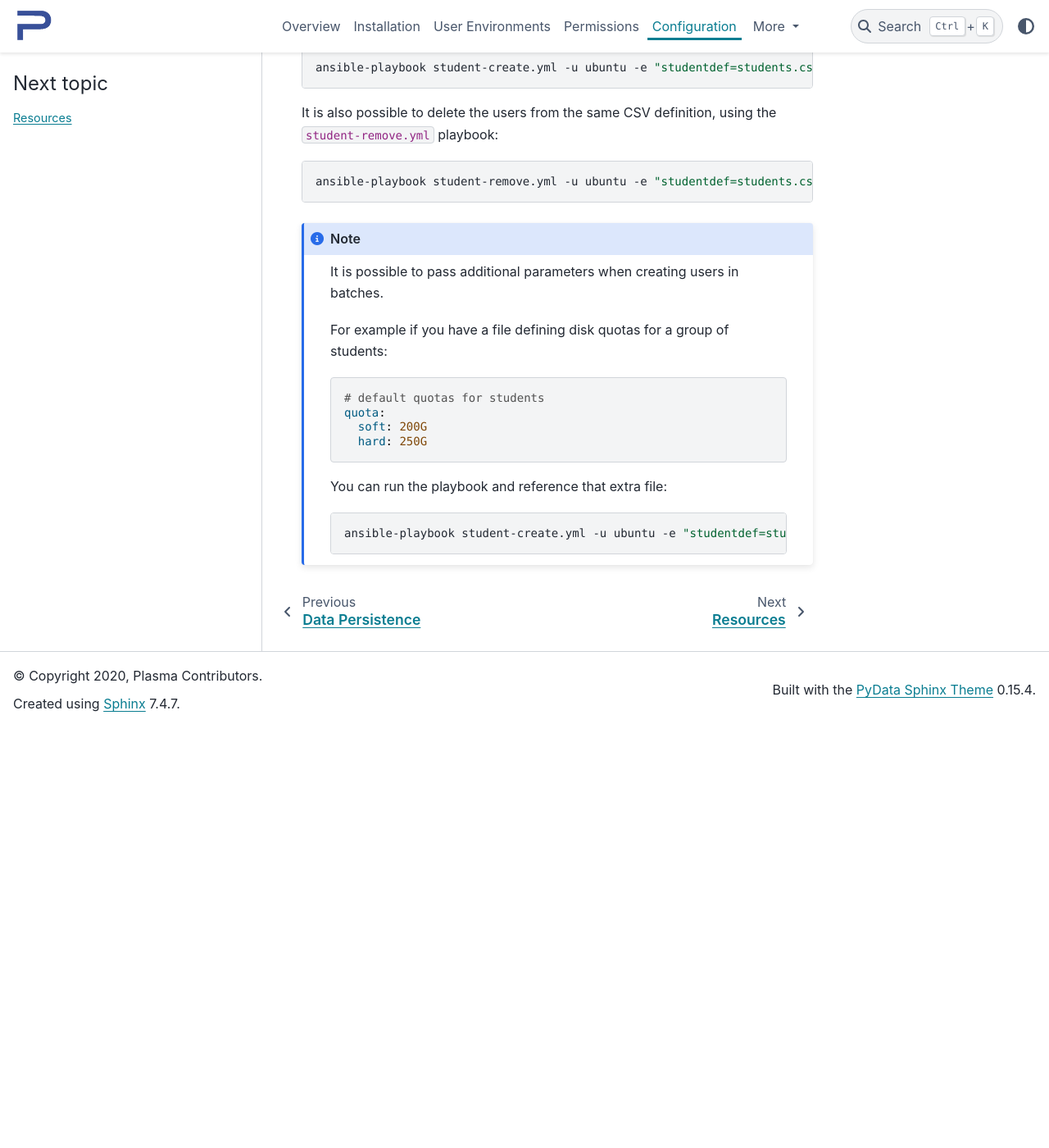
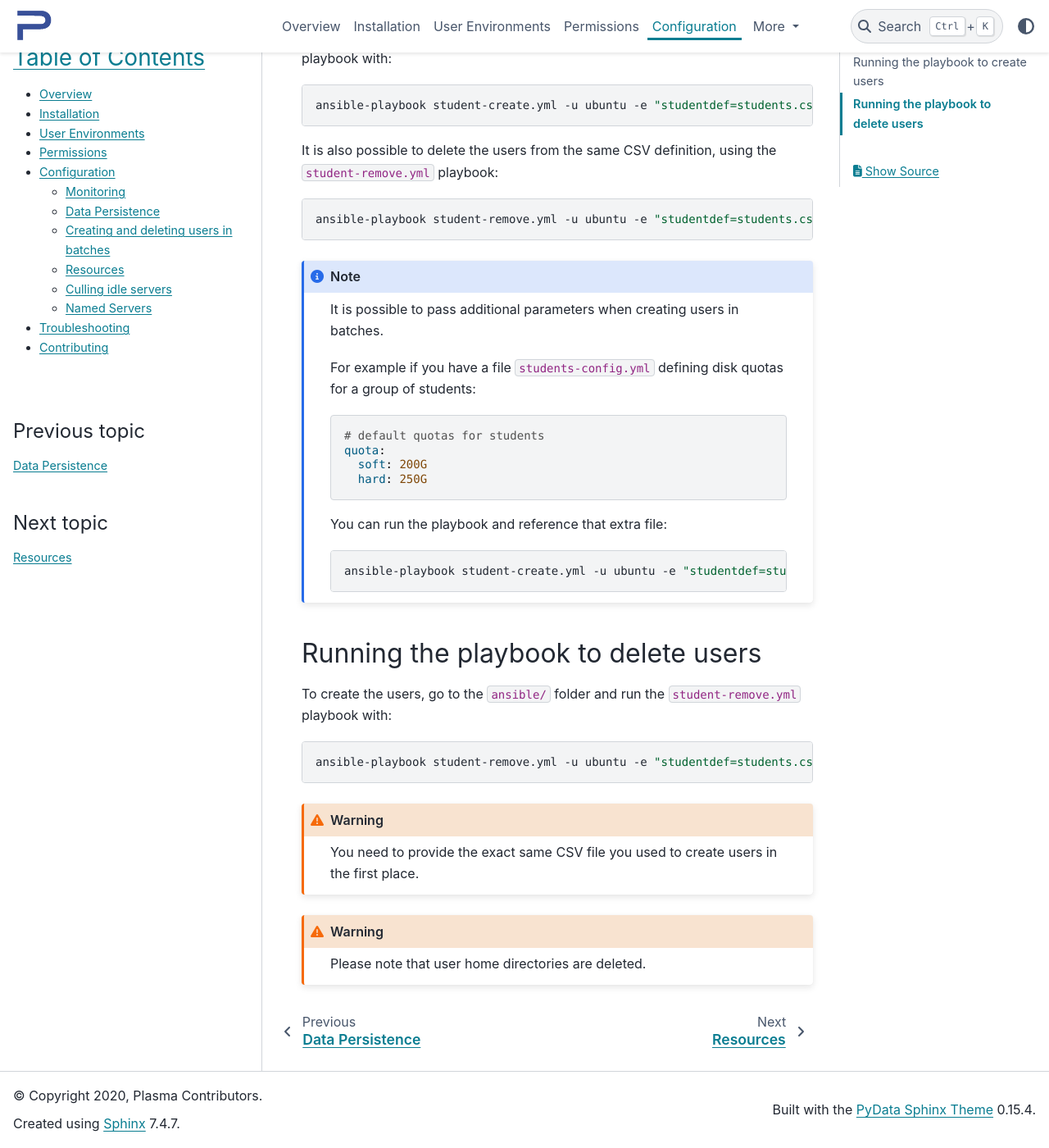
Before and after one commit to plasmabio/plasma, a Sphinx documentation site: the page built from docs/configuration/batch-users.md, in a window 1280 px wide and 1400 px high, scrolled down 1119 px. Shown: the whole window at 82% size. Built offline with Sphinx 7.4.7 and the PyData theme 0.15.4, drawn with Linux system fonts in a browser that asks for light colours; before the commit the page ends 2007 px from its top, so only the background shows below that; some of the changed text lies outside the part shown.

Commit message:
Add explanation to remove users in batch

`````diff
--- a/docs/configuration/batch-users.md
+++ b/docs/configuration/batch-users.md
@@ -1,13 +1,13 @@
 (batch-users)=
 
-# Creating users in batches
+# Creating and deleting users in batches
 
 The {ref}`install-users` section details how to create the initial list of users.
 
 However in some cases it is useful to have a more automated way to create (and delete) users
 in batches. For example when preparing and cleaning up a group of students at the beginning and end of a semester.
 
-This section details how to create users defined in a CSV file using Ansible Playbooks.
+This section details how to create and delete users defined in a CSV file using Ansible Playbooks.
 
 ## Creating the CSV File
 
@@ -33,7 +33,7 @@ stu-megm1-10,QjhalcW9Uq5wxo,megm1
 Since the fields in the CSV file are delimited by commas, passwords should not contain any `,` character.
 ````
 
-## Running the playbooks
+## Running the playbook to create users
 
 To create the users, go to the `ansible/` folder and run the `student-create.yml` playbook with:
 
@@ -50,7 +50,7 @@ ansible-playbook student-remove.yml -u ubuntu -e "studentdef=students.csv"
 ````{note}
 It is possible to pass additional parameters when creating users in batches.
 
-For example if you have a file defining disk quotas for a group of students:
+For example if you have a file `students-config.yml` defining disk quotas for a group of students:
 
 ```yaml
 # default quotas for students
@@ -65,3 +65,20 @@ You can run the playbook and reference that extra file:
 ansible-playbook student-create.yml -u ubuntu -e "studentdef=students.csv" -e @students-config.yml
 ```
 ````
+
+
+## Running the playbook to delete users
+
+To create the users, go to the `ansible/` folder and run the `student-remove.yml` playbook with:
+
+```sh
+ansible-playbook student-remove.yml -u ubuntu -e "studentdef=students.csv"
+```
+
+````{warning}
+You need to provide the exact same CSV file you used to create users in the first place.
+````
+
+````{warning}
+Please note that user home directories are deleted.
+````
`````
